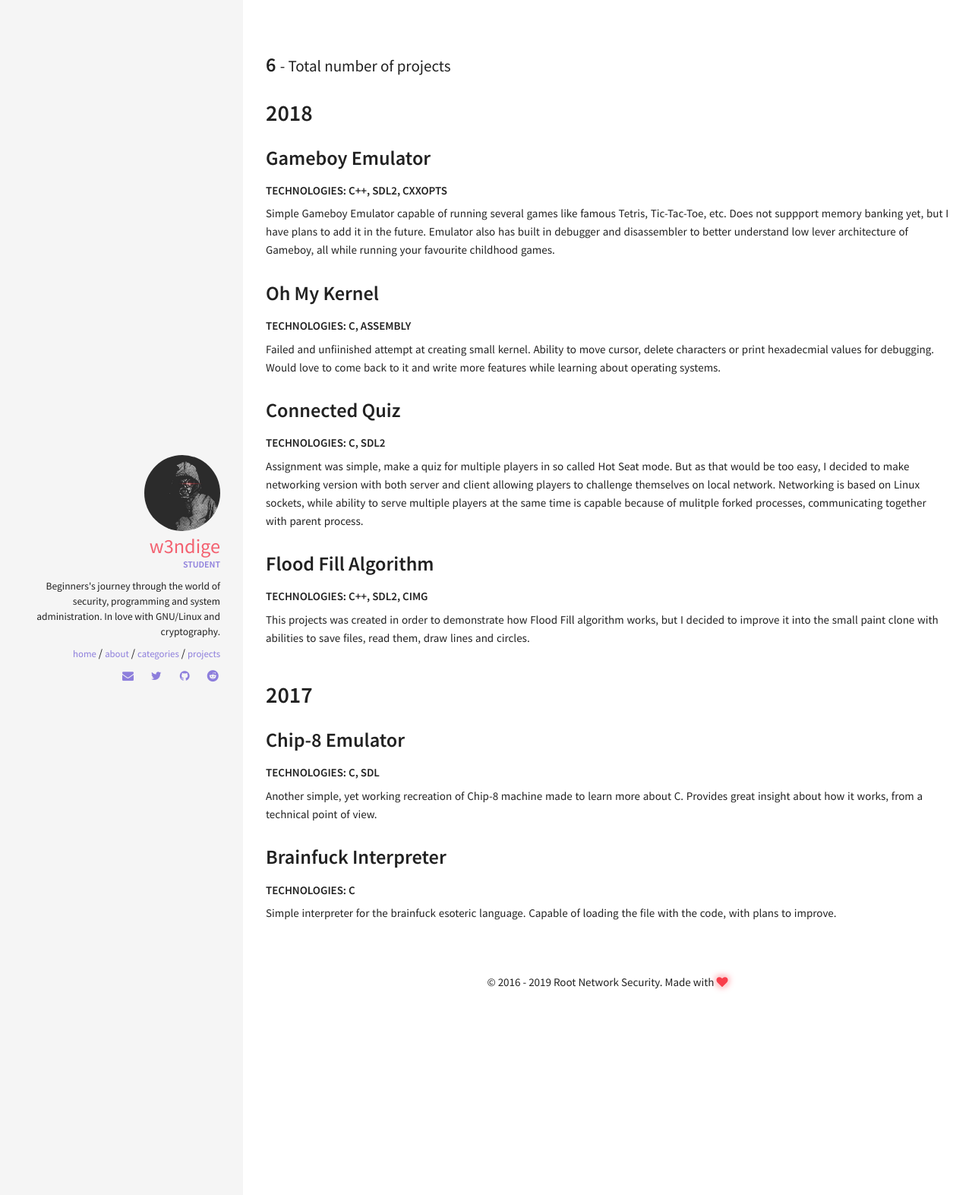
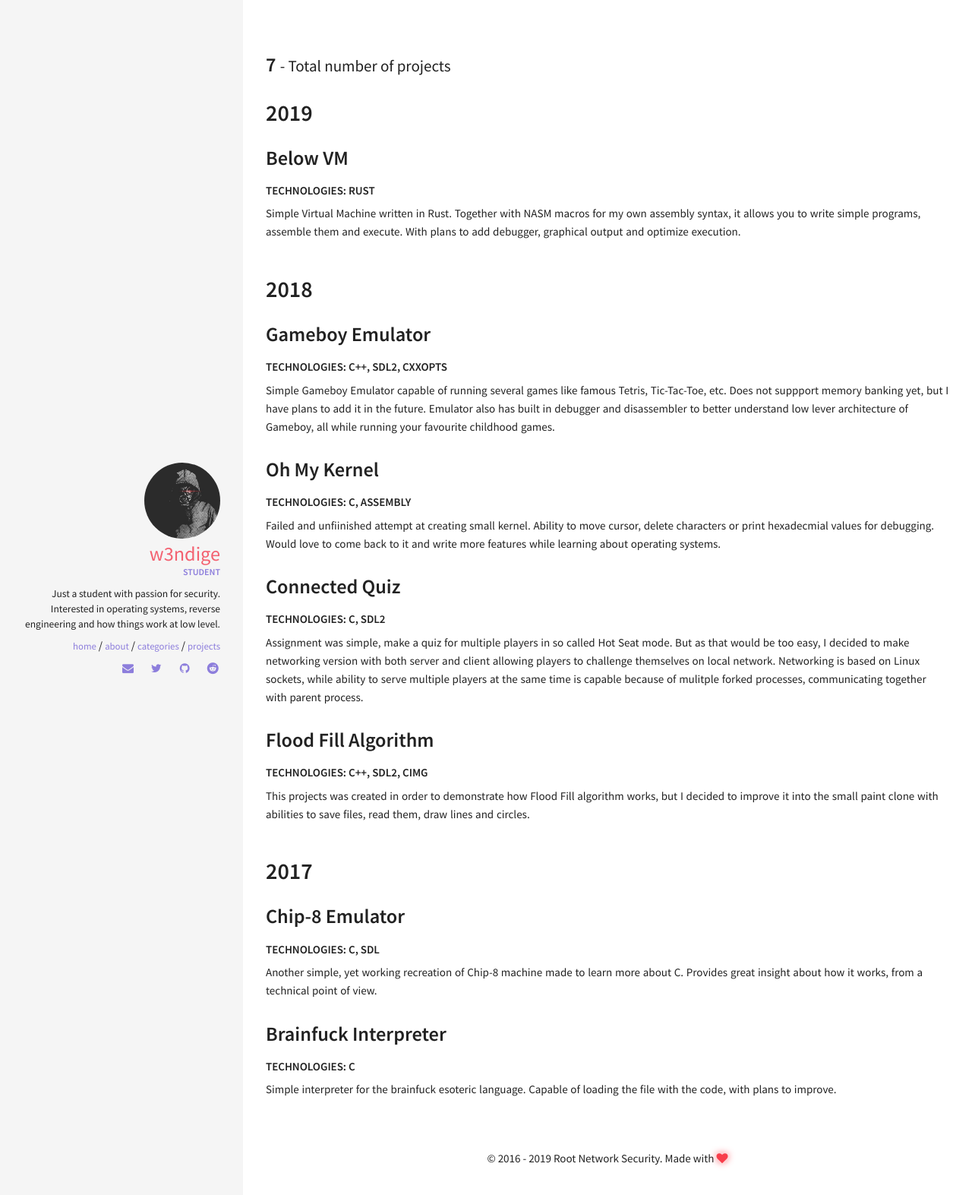
Before and after one commit to W3ndige/rootnetsec.github.io, a Jekyll site: the page built from projects.html, in a window 1280 px wide. Shown: the top 1573 px of the page at 76% size. Built offline with Jekyll 4.4.1, drawn with Linux system fonts in a browser that asks for light colours.

Commit message:
Bio + project update

```diff
--- a/_config.yml
+++ b/_config.yml
@@ -5,7 +5,7 @@
 #
 title: Root Network Security
 email: w3ndige@protonmail.com
-description: Beginners's journey through the world of security, programming and system administration. In love with GNU/Linux and cryptography.
+description: Just a student with passion for security. Interested in operating systems, reverse engineering and how things work at low level.
 url: https://www.rootnetsec.com
 baseurl: ""
 keywords: ["blog", "jekyll"]
@@ -42,7 +42,7 @@ owner:
   name: W3ndige
   avatar: w3ndige.jpg
   job: "Student"
-  bio: "Beginners's journey through the world of security, programming and system administration. In love with GNU/Linux and cryptography."
+  bio: "Just a student with passion for security. Interested in operating systems, reverse engineering and how things work at low level."
   email: w3ndige@protonmail.com
   disqus-shortname:
   twitter: W3ndige
--- a/_data/projects.yml
+++ b/_data/projects.yml
@@ -1,3 +1,9 @@
+- year: 2019
+  projects:
+    - name: Below VM
+      technologies: Rust
+      description: Simple Virtual Machine written in Rust. Together with NASM macros for my own assembly syntax, it allows you to write simple programs, assemble them and execute. With plans to add debugger, graphical output and optimize execution.
+      github: https://github.com/W3ndige/below-vm
 - year: 2018
   projects:
     - name: Gameboy Emulator
```
